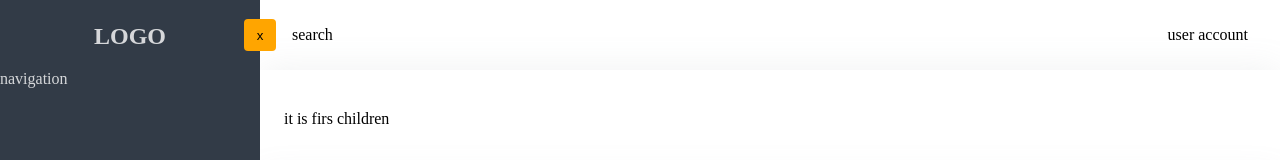
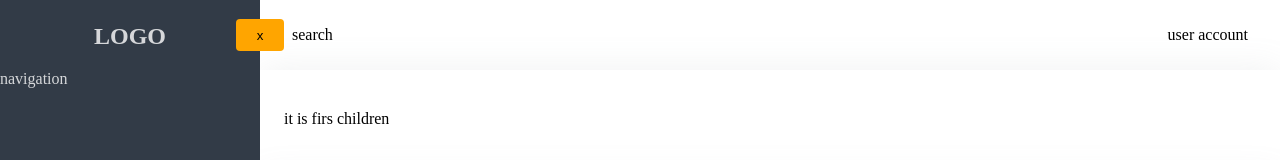
Before and after one commit to PawelRzepinski/finance, a React (Create React App) app: page / in a window 1280 px wide. Shown: the top 160 px of the page. Built offline with nearby package versions, Linux system fonts and the light colour scheme.

Commit message:
Update button

```diff
--- a/src/components/atoms/Button/Button.tsx
+++ b/src/components/atoms/Button/Button.tsx
@@ -1,4 +1,4 @@
-import React, { ReactNode } from 'react'
+import React, { forwardRef, ReactNode, useRef } from 'react'
 import styled, { css } from 'styled-components'
 
 interface ButtonProps {
@@ -8,23 +8,52 @@ interface ButtonProps {
   onClick: () => void
   size?: 'small' | 'medium' | 'large'
   view?: 'primary' | 'secondary' | 'square'
+  wide?: boolean
 }
 
-export const Button = ({ children, className, disabled, onClick, ...props }: ButtonProps) => {
-  return (
-      <ButtonWrapper className={className} disabled={disabled} onClick={onClick} {...props}>{children}</ButtonWrapper>
-  )
-}
-
-const ButtonWrapper = styled.button<Pick<ButtonProps, 'view'>>`
+// eslint-disable-next-line no-undef,react/display-name
+export const Button = forwardRef<HTMLButtonElement, ButtonProps>(
+  ({ children, className, disabled, onClick, wide, ...props }) => {
+    // eslint-disable-next-line no-undef
+    const refContainer = useRef<HTMLButtonElement>(null)
+    return (
+      <ButtonWrapper className={className} disabled={disabled} onClick={onClick} wide={wide} ref={refContainer} {...props}>{children}</ButtonWrapper>
+    )
+  }
+)
+const ButtonWrapper = styled.button<Pick<ButtonProps, 'view' | 'size'>>`
   overflow: hidden;
   display: flex;
   justify-content: center;
   align-items: center;
-  background-color: red;
+  background-color: ${({ theme, view }) => view === 'primary' ? theme.colors.primary[50] : theme.colors.white[100]};
   border: none;
   border-radius: ${({ theme }) => theme.borderRadius.s};
   cursor: pointer;
+
+  height: ${({ size }) => {
+    switch (size) {
+      case 'small':
+        return '32px'
+      case 'large':
+        return '50px'
+      case 'medium':
+      default:
+        return '40px'
+    }
+  }};
+
+  padding: ${({ size }) => {
+    switch (size) {
+      case 'small':
+        return '0 16px'
+      case 'large':
+        return '0 20px'
+      case 'medium':
+      default:
+        return '0 24px'
+    }
+  }};
 
   ${({ view }) => view === 'square' && css`
     width: 32px;
```
Also changed, not shown: 1 other file (tests, documents, lock files or other folders).
